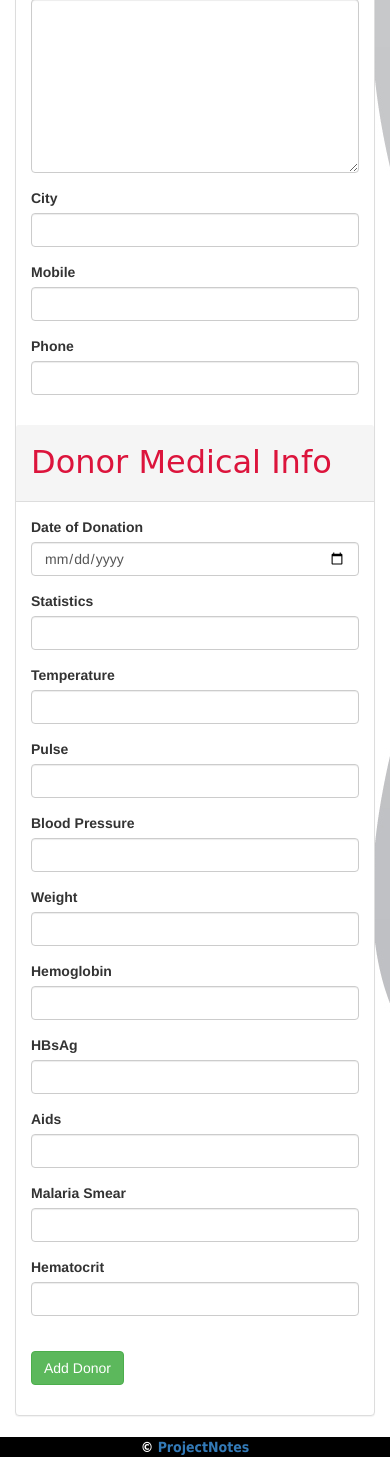
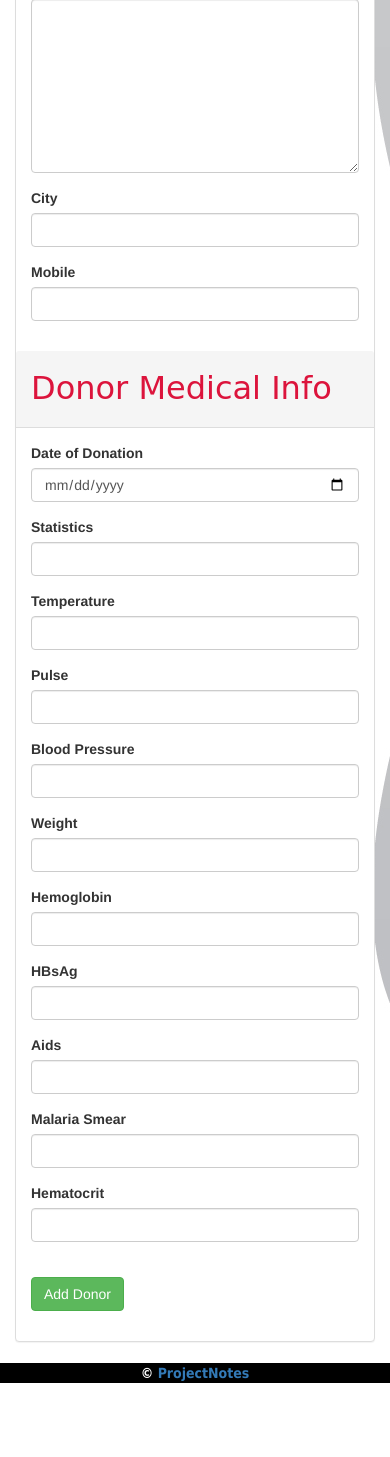
Before and after one commit to mdrased21-hub/SME_BloodDonor, a PHP site: page /BDManagement/donor.php in a window 390 px wide. Shown: the part 540-1997 px from the top of the page. After the commit the page ends 1923 px from the top, so only its background shows below. Run offline with PHP 8.4, Linux system fonts and the light colour scheme; some web fonts are replaced.

Commit message:
Update donor.php
remove phone

```diff
--- a/donor.php
+++ b/donor.php
@@ -120,12 +120,7 @@ include 'layout/_top_nav.php';
                                 <input type="number" min="0" max="10000000000" name="mobile" class="form-control" required="true">
                             </div>
                         </div>
-                        <div class="form-group">
-                            <label class="col-sm-4">Phone</label>
-                            <div class="col-sm-8">
-                                <input type="number" min="0" max="10000000000" name="phone" class="form-control">
-                            </div>
-                        </div>
+
                     </div>
                     <div class="panel-heading">
                         <h5>Donor Medical Info</h5>
```
